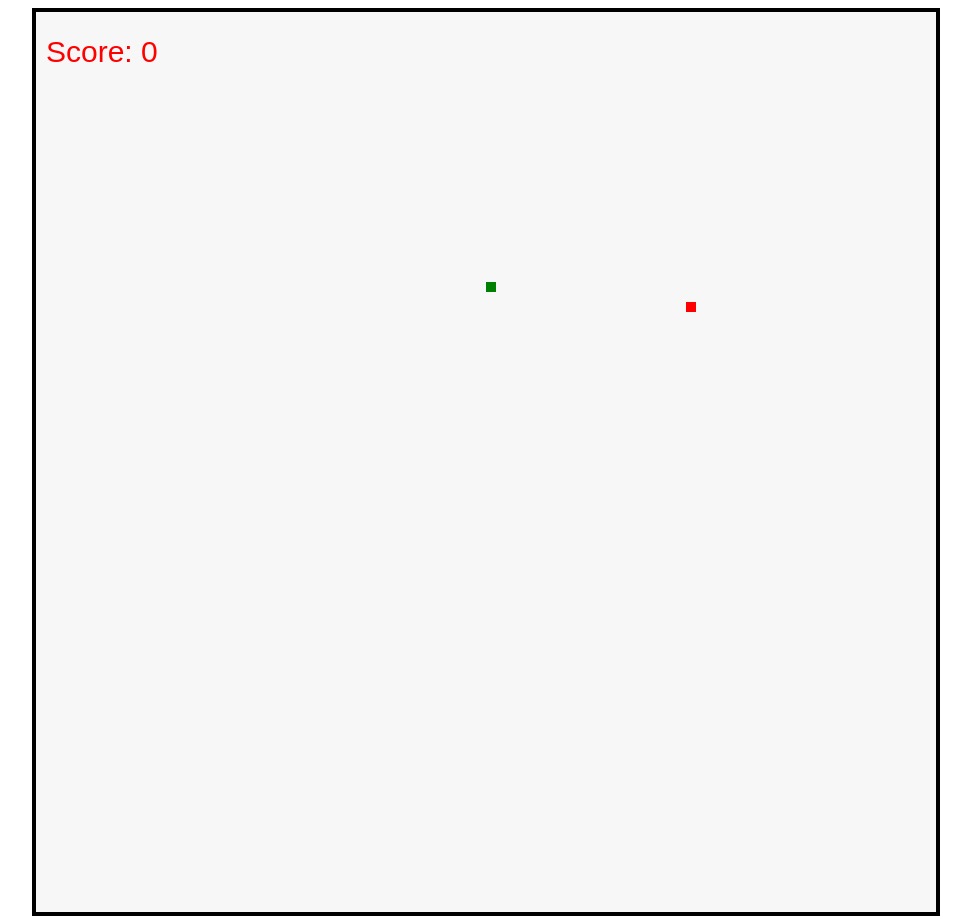
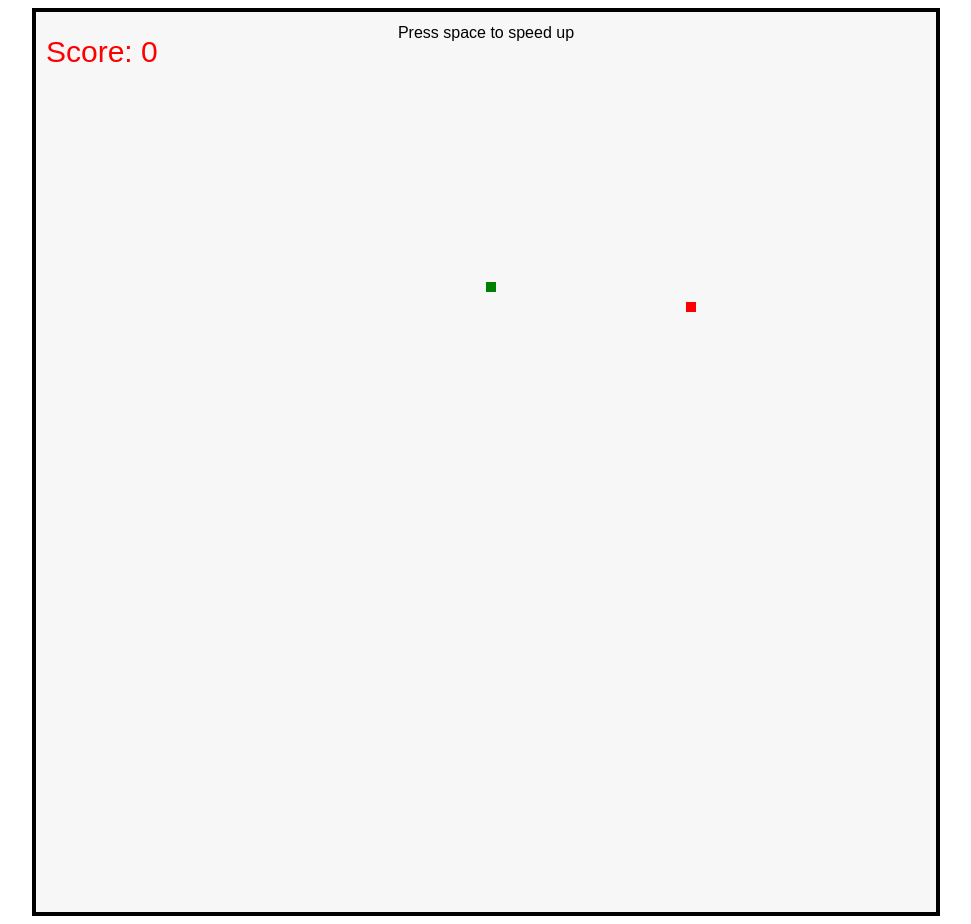
Before and after one commit to Ch1sKey/simple-snake, a plain HTML site: page index.html in a window 1280 px wide. Shown: the whole page, without its empty margins (154-1125 px from the left). Drawn offline with Linux system fonts and the light colour scheme.

Commit message:
tipToSpace

```diff
--- a/index.html
+++ b/index.html
@@ -13,12 +13,18 @@
     }
     canvas{
         background: #f7f7f7;
-        margin: 0 auto;
+        /* margin: 0 auto; */
         border: 4px solid #000;
+    }
+    p{
+        position: fixed;
+        font-family: sans-serif;
     }
 </style>
 <body>
+    <p>Press space to speed up</p>
     <canvas width="900" height="900" id = "game"></canvas>
+
 </body>
 <script src = "js/game.js"></script>
 </html>
--- a/js/game.js
+++ b/js/game.js
@@ -1,5 +1,5 @@
-canvas = document.querySelector('#game')
-ctx = canvas.getContext('2d')
+let canvas = document.querySelector('#game')
+let ctx = canvas.getContext('2d')
 
 let snake = {
     score: 0,
@@ -41,7 +41,10 @@ function isFood(){
             ctx.closePath()
         }
     }else{
-        snake.food = {x:Math.floor(Math.random()*canvas.width/10)*10, y:Math.floor(Math.random()*canvas.height/10)*10}
+        snake.food = {
+            x:Math.floor(Math.random()*canvas.width/10)*10,
+            y:Math.floor(Math.random()*canvas.height/10)*10
+        }
         isFood()
     }
 }
@@ -75,7 +78,7 @@ function drawScore(){
 
 function dead(){
     console.log('die')
-    alert('You Dead. Score: '+snake.score)
+    // alert('You Dead. Score: '+snake.score)
     window.location.reload()
 }
 
@@ -128,6 +131,8 @@ function draw(){
         cell.y += snake.cellSide*cell.dy
     })
 }
+
+
 document.addEventListener('keyup',function(event){
     if(event.keyCode == 32){
         snake.fps = 200
@@ -160,7 +165,7 @@ document.addEventListener('keydown', function(event){
             dy:-1,
         })
     }
-    if(event.keyCode == 40 && (snake.tail.length< 2 || snake.tail[0].dy != -1)){
+    if(event.keyCode == 40 && (snake.tail.length < 2 || snake.tail[0].dy != -1)){
         snake.turnPoints.push({
             x:snake.tail[0].x,
             y:snake.tail[0].y,
@@ -169,6 +174,7 @@ document.addEventListener('keydown', function(event){
         })
     }
     if(event.keyCode == 32){
+        document.querySelector('p').style.display = 'none'
         if(snake.fps != 60){
             snake.fps = 60
             clearInterval(interval)
```
